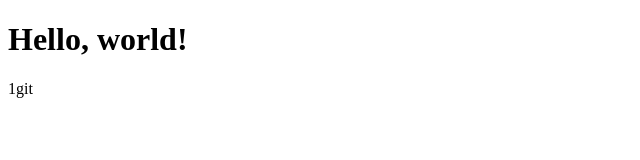
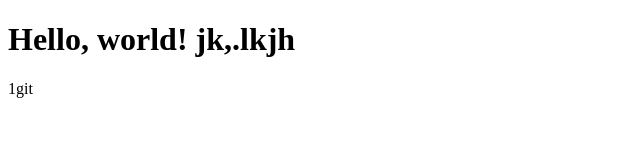
Before and after one commit to yevhen1408/my-projekt, a plain HTML site: page index.html in a window 1280 px wide. Shown: the whole page, without its empty margins (0-640 px from the left). Drawn offline with Linux system fonts and the light colour scheme.

Commit message:
third commit

```diff
--- a/index.html
+++ b/index.html
@@ -7,7 +7,7 @@
     <title>Document</title>
 </head>
 <body>
-    <h1>Hello, world!</h1>
+    <h1>Hello, world! jk,.lkjh</h1>
     <div>1git </div>
 </body>
 </html>
```
